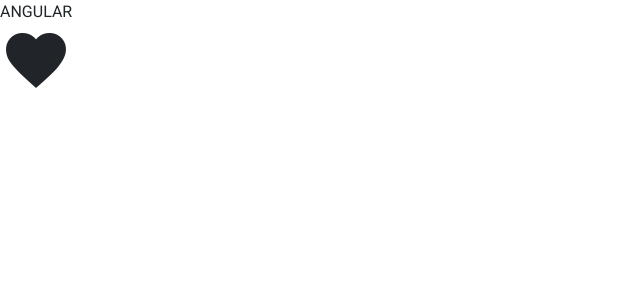
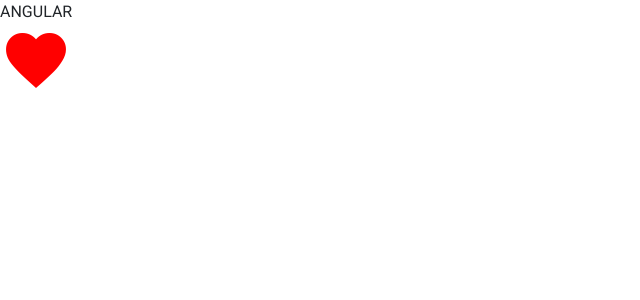
Before and after one commit to Berrgg/AngularHelloWorld, an Angular app: page / in a window 1280 px wide. Shown: the top 300 px of the page, without its empty margins (0-640 px from the left). Built offline with nearby package versions, Linux system fonts and the light colour scheme.

Commit message:
Encaptulation for shadow DOM and change icon color on red

```diff
--- a/src/app/favorite/favorite.component.css
+++ b/src/app/favorite/favorite.component.css
@@ -1,5 +1,6 @@
 .material-icons{
     font-size: 72px;
+    color: red;
 }
 .material-icons-outlined{
     font-size: 72px;
--- a/src/app/favorite/favorite.component.ts
+++ b/src/app/favorite/favorite.component.ts
@@ -1,9 +1,10 @@
-import { Component, Input, Output, EventEmitter } from '@angular/core';
+import { Component, Input, Output, EventEmitter, ViewEncapsulation } from '@angular/core';
 
 @Component({
   selector: 'favorite',
   templateUrl: './favorite.component.html',
-  styleUrls: ['./favorite.component.css']
+  styleUrls: ['./favorite.component.css'],
+  encapsulation: ViewEncapsulation.Emulated
 })
 export class FavoriteComponent {
     @Input('isfavorite') isSelected: boolean;
```
